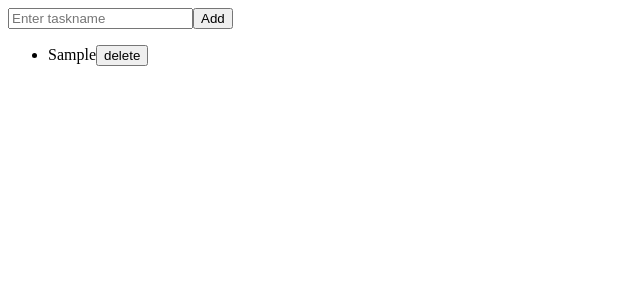
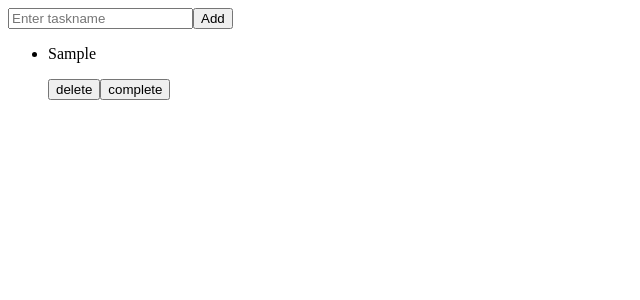
Before and after one commit to jasper-steenhuis/studious-potato, a React (Create React App) app in the folder studious-potato/: page / in a window 1280 px wide. Both pictures are taken after typing "Sample" into the empty fields and a click on the button "Add". Shown: the top 300 px of the page, without its empty margins (0-640 px from the left). Built offline with nearby package versions, Linux system fonts and the light colour scheme.

Commit message:
trying to make mark complete functionality

```diff
--- a/studious-potato/src/App.tsx
+++ b/studious-potato/src/App.tsx
@@ -25,14 +25,25 @@ const ListInput = () =>{
     e.preventDefault();
     setInput("");
   }
+  const completeTask = (taskId, value) => {
+    const nextTaskList = [...taskList];
+    const task = nextTaskList.find(t => t.id === taskId);
+    setTaskList(nextTaskList);
+  }
 
   return (
     <div>
         <input type="text" name="taskInput" value={inputString} placeholder="Enter taskname" onChange={handleChange}/>
         <button onClick={addTask}>Add</button>
         <ul>
-              {taskList?.map(task =>
-                <li>{task.title}<button onClick={() => {setTaskList(taskList.filter(t => t.id !== task.id))}}>delete</button></li>)}
+              {taskList.map(task =>
+                <li>
+                  <p style={{
+                    textDecorationLine: task.completed ? 'line-through' : 'none'
+                  }}>{task.title} {task.completed}</p>
+                  <button onClick={() => {setTaskList(taskList.filter(t => t.id !== task.id))}}>delete</button>
+                  <button onClick={() => {completeTask(task.id, true)}}>complete</button>
+                </li>)}
         </ul>
     </div>
   );
```
